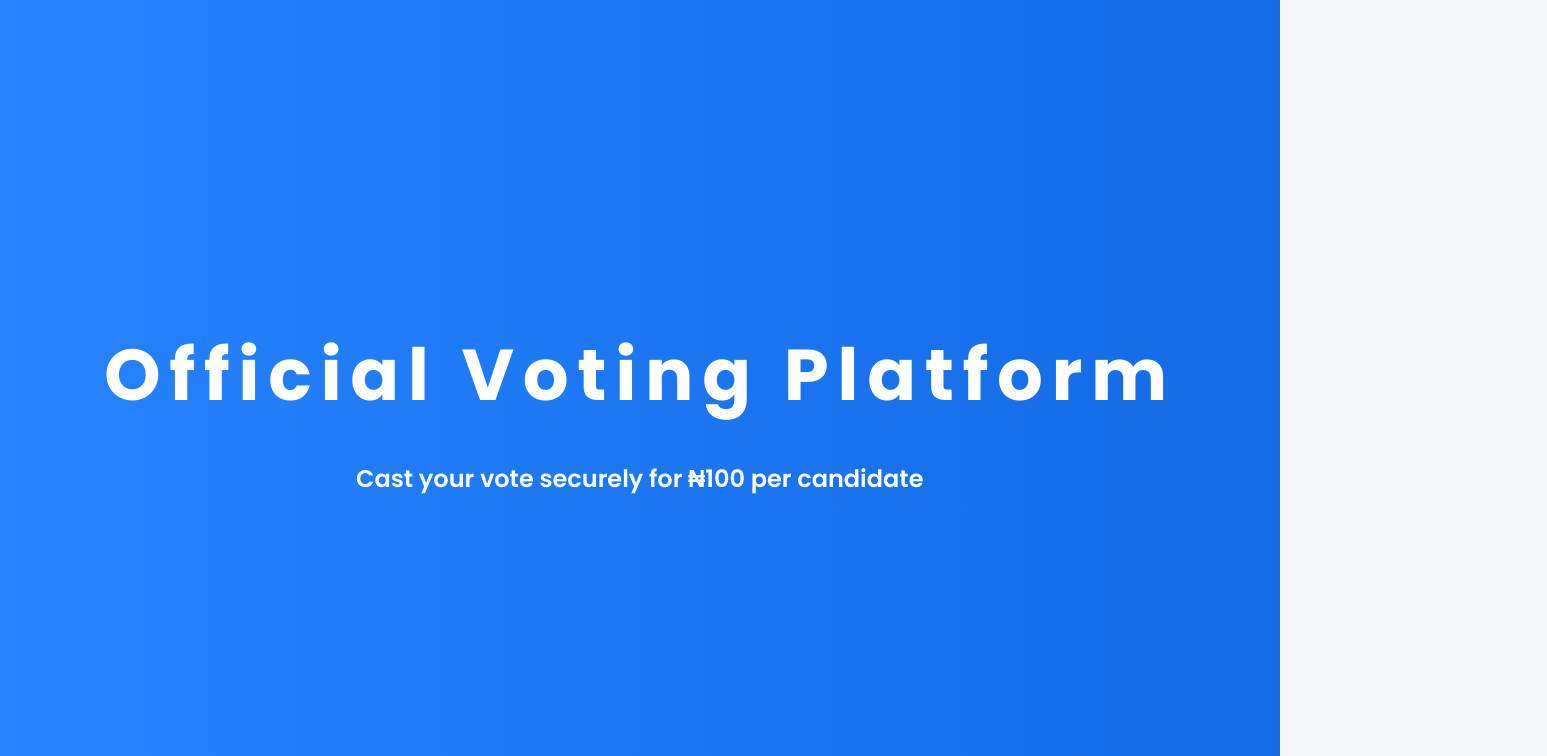
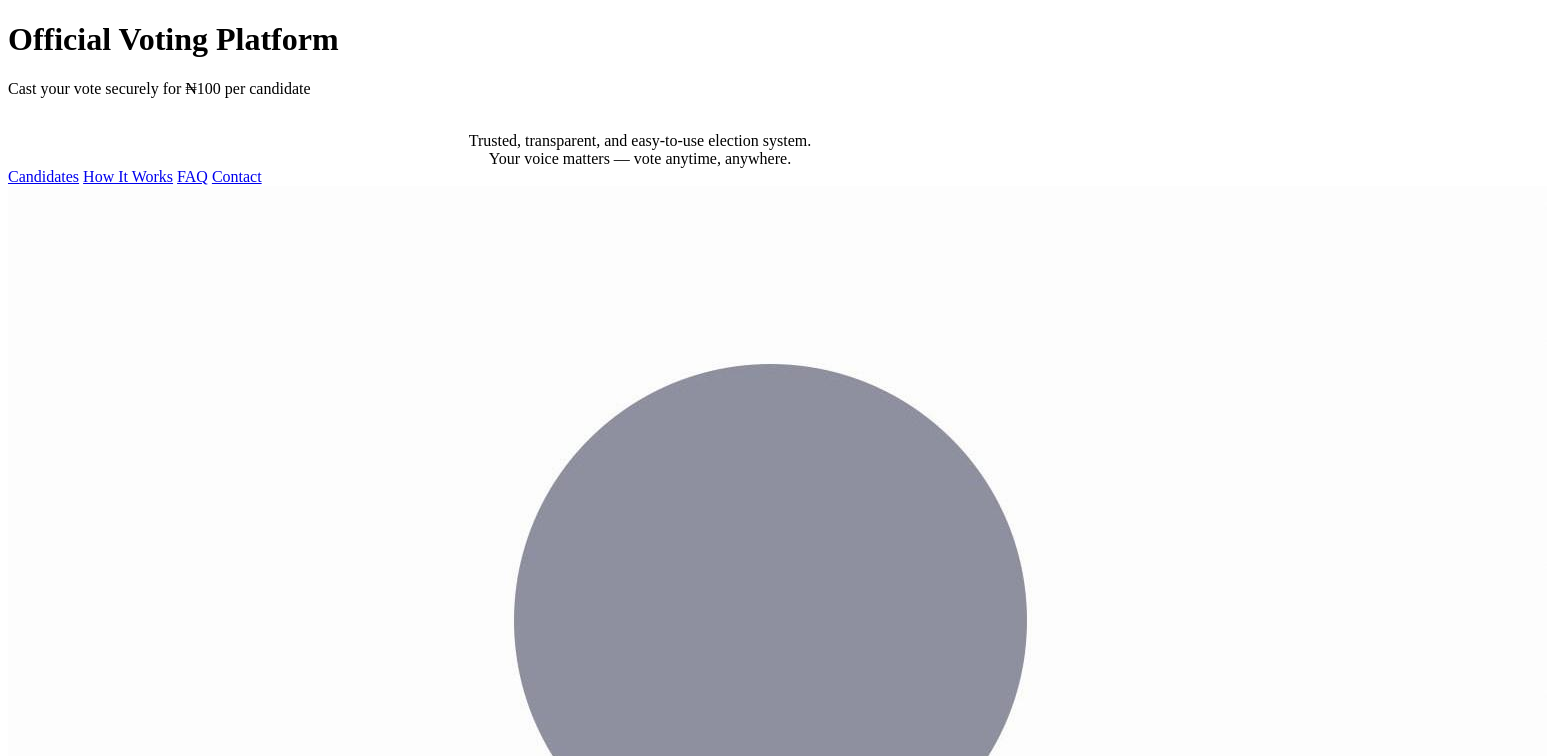
Before and after one commit to samueloyelakin2008/onlinevoting, a plain HTML site: page index.html in a window 1280 px wide. Shown: the top 756 px of the page, 1547 px wide, since content can reach past the window. Drawn offline with Linux system fonts and the light colour scheme.

Commit message:
Update index.html

```diff
--- a/index.html
+++ b/index.html
@@ -5,14 +5,25 @@
 <meta name="viewport" content="width=device-width, initial-scale=1" />
 <title>Official Voting Platform</title>
 <link href="https://fonts.googleapis.com/css2?family=Poppins:wght@400;600;700&display=swap" rel="stylesheet" />
-<link rel="stylesheet" type="text/css" href="style.css">
 </head>
 <body>
 <header>
-  <h1>Official Voting Platform</h1>
-  <p>Cast your vote securely for ₦100 per candidate</p>
+  <div class="flip-container">
+    <h1>Official Voting Platform</h1>
+    <p>Cast your vote securely for ₦100 per candidate</p>
+   <center><div class="info"><br>Trusted, transparent, and easy-to-use election system.<br/>
+      Your voice matters — vote anytime, anywhere.
+    </div></center>
+
+<nav class="header-nav" aria-label="Primary navigation">
+  <a href="#candidates-container" class="nav-link-button" role="button" tabindex="0">Candidates</a>
+  <a href="works.html" class="nav-link-button" role="button" tabindex="0">How It Works</a>
+  <a href="#footer" class="nav-link-button" role="button" tabindex="0">FAQ</a>
+  <a href="https://wa.me/2347035395787" target="_blank" rel="noopener noreferrer" class="nav-link-button" role="button" tabindex="0">Contact</a>
+</nav>
+
+  </div>
 </header>
-
 <main class="container">
   <div class="candidates-grid" id="candidates-container"></div>
   <button id="pay-now-btn" type="button" disabled>Pay Now</button>
@@ -20,7 +31,7 @@
     Payment powered by Paystack
   </div>
 </main>
-<footer class="site-footer" role="contentinfo">
+<footer id="footer" class="site-footer" role="contentinfo">
   <div class="footer-links" aria-label="Footer navigation">
     <a href="https://wa.me/2347035395787" tabindex="0">Contact Me</a>
     <a href="#" tabindex="0">Privacy Policy</a>
@@ -49,8 +60,5 @@
     </div>
   </div>
 </div>
-
+ <script src="scriptmodule.js"></script>
 <script src="https://js.paystack.co/v1/inline.js"></script>
-<script src="scriptmodule.js"></script>
-</body>
-</html>
```
